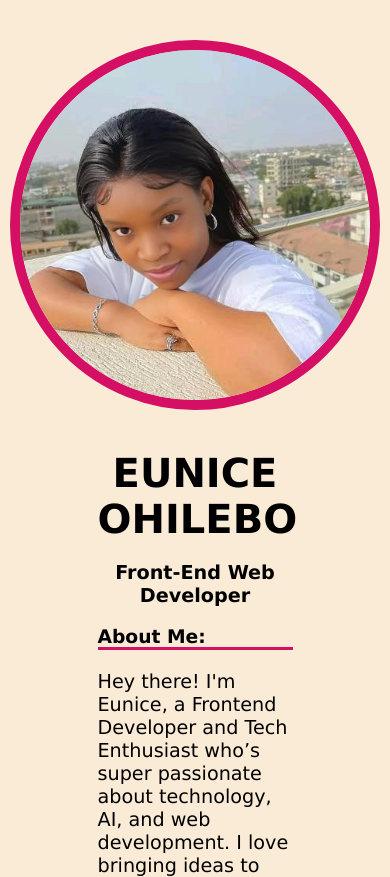
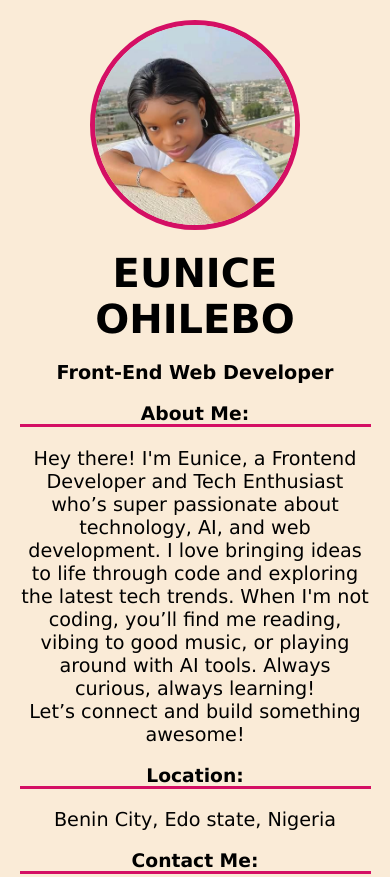
Before and after one commit to Eunique-star/Profile-Card, a plain HTML site: page profileCard/index.html in a window 390 px wide. Shown: the top 877 px of the page. Drawn offline with Linux system fonts and the light colour scheme.

Commit message:
Media query for phone screen
Added media query for phone screen size

```diff
--- a/profileCard/styles.css
+++ b/profileCard/styles.css
@@ -68,3 +68,16 @@ footer{
     font-weight: 700;
     color:antiquewhite;
 }
+@media (max-width: 600px) {
+    #img-container {
+        width: 200px;
+        border: 5px solid #d40f64;
+        margin: 20px auto;
+    }
+
+    .details, footer, header {
+        width: 90%;
+        max-width: 90vw;
+        text-align: center;
+    }
+}
```
